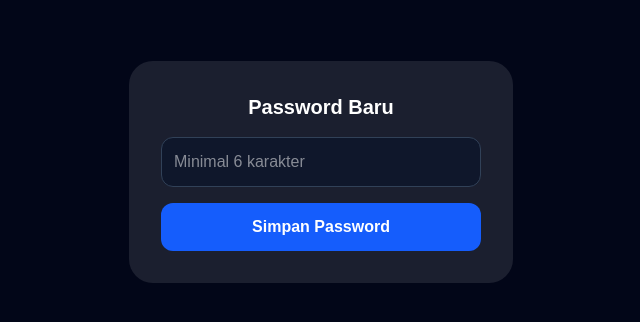
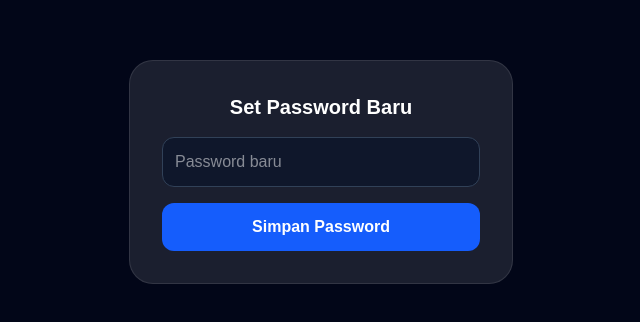
Before and after one commit to inklusisdirf-lab/iLaporan-Harian-SDIRF, a Next.js app: page /update-password in a window 1280 px wide. Shown: the part 228-550 px from the top of the page, without its empty margins (319-959 px from the left). Built offline with nearby package versions, Linux system fonts and the light colour scheme; no server answers.

Commit message:
feat: setup update-password page sejajar dengan folder auth

```diff
--- a/app/update-password/page.tsx
+++ b/app/update-password/page.tsx
@@ -13,7 +13,7 @@ export default function UpdatePasswordPage() {
     e.preventDefault();
     setLoading(true);
 
-    // updateUser akan otomatis mendeteksi token dari URL hash
+    // Supabase otomatis mengambil user dari session yang terbawa via link email
     const { error } = await supabase.auth.updateUser({ password });
 
     if (error) {
@@ -26,19 +26,19 @@ export default function UpdatePasswordPage() {
   };
 
   return (
-    <div className="min-h-screen flex items-center justify-center bg-slate-950 p-4">
-      <form onSubmit={handleUpdate} className="bg-white/10 p-8 rounded-3xl w-full max-w-sm text-center">
-        <h2 className="text-white text-xl font-bold mb-4">Password Baru</h2>
+    <div className="min-h-screen bg-slate-950 flex items-center justify-center p-4">
+      <form onSubmit={handleUpdate} className="bg-white/10 p-8 rounded-3xl w-full max-w-sm text-center border border-white/10">
+        <h2 className="text-white text-xl font-bold mb-4">Set Password Baru</h2>
         <input
           type="password"
           value={password}
           onChange={(e) => setPassword(e.target.value)}
           className="w-full p-3 rounded-xl mb-4 bg-slate-900 text-white border border-slate-700"
-          placeholder="Minimal 6 karakter"
+          placeholder="Password baru"
           required
         />
         <button type="submit" className="w-full bg-blue-600 text-white py-3 rounded-xl font-bold">
-          {loading ? "Memproses..." : "Simpan Password"}
+          {loading ? "Menyimpan..." : "Simpan Password"}
         </button>
       </form>
     </div>
```
